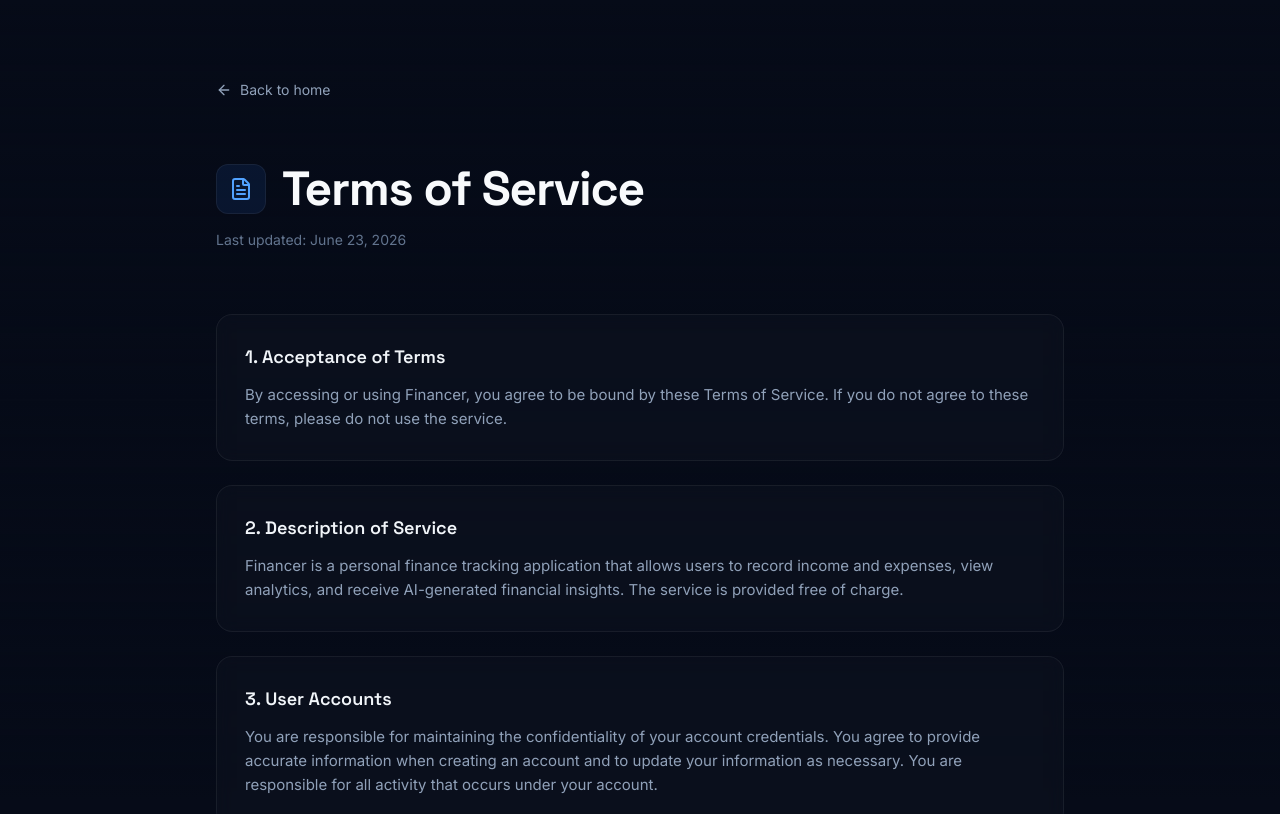
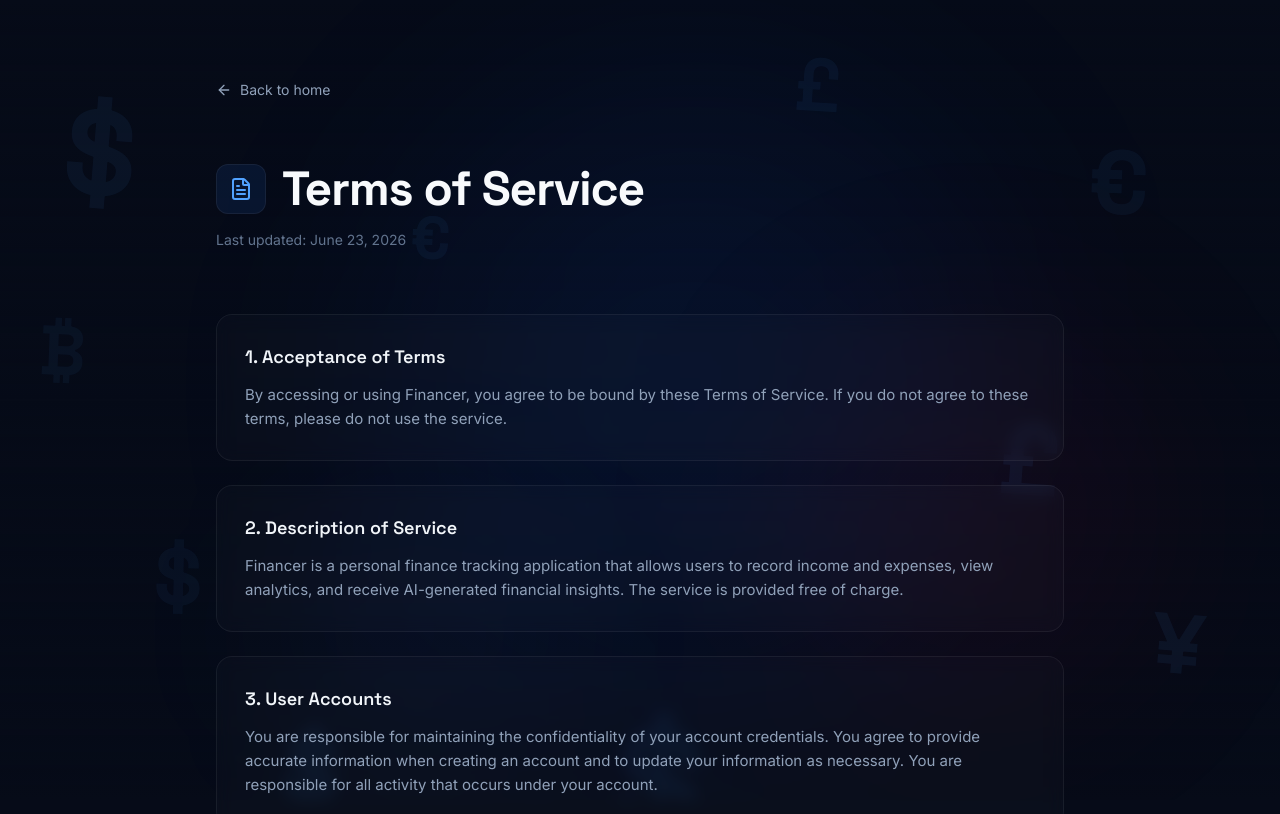
Before and after one commit to Izaan2kz/Finance-Tracker, a Next.js app: page /terms in a window 1280 px wide. Shown: the top 814 px of the page. Built offline with nearby package versions, Linux system fonts and the light colour scheme.

Commit message:
Add animated backgrounds to secondary pages and center hero CTA
Added shared AnimatedBackground component with floating orbs, money
symbols, and grid background. Applied to auth, about, terms, and
privacy pages. Removed 'No credit card required' from homepage hero
and centered the CTA button.

```diff
--- a/app/(auth)/layout.tsx
+++ b/app/(auth)/layout.tsx
@@ -1,3 +1,5 @@
+import AnimatedBackground from "@/components/ui/AnimatedBackground";
+
 export default function AuthLayout({
   children,
 }: {
@@ -5,22 +7,7 @@
 }) {
   return (
     <div className="relative flex min-h-screen bg-[#060B18] overflow-hidden">
-      {/* Background effects */}
-      <div className="absolute inset-0 pointer-events-none">
-        <div className="absolute inset-0 opacity-[0.03]" style={{ backgroundImage: `linear-gradient(rgba(255,255,255,0.1) 1px, transparent 1px), linear-gradient(90deg, rgba(255,255,255,0.1) 1px, transparent 1px)`, backgroundSize: "60px 60px" }} />
-        <div className="absolute inset-0 bg-gradient-to-b from-[#060B18] via-transparent to-[#060B18]" />
-      </div>
-      <div className="absolute top-1/3 left-1/4 w-[600px] h-[600px] rounded-full bg-blue-600/[0.07] blur-[150px] pointer-events-none" />
-      <div className="absolute bottom-1/4 right-1/3 w-[400px] h-[400px] rounded-full bg-red-600/[0.04] blur-[120px] pointer-events-none" />
-      <div className="absolute top-2/3 left-2/3 w-[300px] h-[300px] rounded-full bg-blue-500/[0.03] blur-[100px] pointer-events-none" />
-
-      {/* Floating money symbols */}
-      <div className="absolute inset-0 pointer-events-none overflow-hidden">
-        <span className="absolute text-[200px] font-bold text-blue-400/[0.03] font-[family-name:var(--font-heading)] select-none top-[5%] left-[5%]">$</span>
-        <span className="absolute text-[150px] font-bold text-blue-400/[0.025] font-[family-name:var(--font-heading)] select-none bottom-[10%] right-[8%]">€</span>
-        <span className="absolute text-[120px] font-bold text-blue-400/[0.02] font-[family-name:var(--font-heading)] select-none top-[40%] right-[15%]">£</span>
-        <span className="absolute text-[100px] font-bold text-blue-400/[0.025] font-[family-name:var(--font-heading)] select-none bottom-[20%] left-[10%]">¥</span>
-      </div>
+      <AnimatedBackground />
 
       {/* Left branding panel - desktop only */}
       <div className="hidden lg:flex lg:w-1/2 relative items-center justify-center p-16">
--- a/app/about/page.tsx
+++ b/app/about/page.tsx
@@ -3,15 +3,7 @@
 import Link from "next/link";
 import { motion, useReducedMotion } from "framer-motion";
 import { ArrowLeft, Target, Layers, Server, Heart } from "lucide-react";
-
-function GridBg() {
-  return (
-    <div className="fixed inset-0 pointer-events-none overflow-hidden z-0">
-      <div className="absolute inset-0 opacity-[0.03]" style={{ backgroundImage: `linear-gradient(rgba(255,255,255,0.1) 1px, transparent 1px), linear-gradient(90deg, rgba(255,255,255,0.1) 1px, transparent 1px)`, backgroundSize: "60px 60px" }} />
-      <div className="absolute inset-0 bg-gradient-to-b from-[#060B18] via-transparent to-[#060B18]" />
-    </div>
-  );
-}
+import AnimatedBackground from "@/components/ui/AnimatedBackground";
 
 const sections = [
   { icon: Target, title: "Our Mission", color: "blue", body: "Financer exists to make personal finance management simple, visual, and intelligent. We believe everyone deserves to understand where their money goes — without spreadsheets, manual calculations, or complicated software." },
@@ -32,7 +24,7 @@
 
   return (
     <div className="min-h-screen bg-[#060B18] text-slate-50 overflow-x-hidden">
-      <GridBg />
+      <AnimatedBackground />
 
       <div className="relative z-10 mx-auto max-w-4xl px-6 py-20">
         <motion.div initial={prefersReduced ? {} : { opacity: 0, x: -20 }} animate={{ opacity: 1, x: 0 }} transition={{ duration: 0.4 }}>
--- a/app/page.tsx
+++ b/app/page.tsx
@@ -15,7 +15,6 @@
   Shield,
   Zap,
   Lock,
-  MousePointerClick,
 } from "lucide-react";
 
 gsap.registerPlugin(ScrollTrigger);
@@ -411,11 +410,10 @@
             Stop guessing where your money goes. Track every dollar, spot patterns instantly, and let AI handle the rest.
           </motion.p>
 
-          <motion.div initial={prefersReduced ? { opacity: 1 } : { opacity: 0, y: 20 }} animate={{ opacity: 1, y: 0 }} transition={{ delay: 0.7, duration: 0.6 }} className="mt-10 flex flex-col items-center gap-4 sm:flex-row sm:justify-center">
+          <motion.div initial={prefersReduced ? { opacity: 1 } : { opacity: 0, y: 20 }} animate={{ opacity: 1, y: 0 }} transition={{ delay: 0.7, duration: 0.6 }} className="mt-10 flex justify-center">
             <MagneticButton href="/login?signup=true" className="inline-flex items-center gap-2 rounded-xl bg-blue-600 px-7 py-3.5 text-sm font-semibold text-white shadow-lg shadow-blue-600/20 hover:shadow-blue-600/40 hover:bg-blue-500 transition-all duration-200 cursor-pointer">
               Start for free <ArrowRight className="h-4 w-4" />
             </MagneticButton>
-            <span className="text-xs text-slate-500 flex items-center gap-1.5"><MousePointerClick className="h-3.5 w-3.5" />No credit card required</span>
           </motion.div>
 
         </div>
--- a/app/privacy/page.tsx
+++ b/app/privacy/page.tsx
@@ -3,15 +3,7 @@
 import Link from "next/link";
 import { motion, useReducedMotion } from "framer-motion";
 import { ArrowLeft, ShieldCheck } from "lucide-react";
-
-function GridBg() {
-  return (
-    <div className="fixed inset-0 pointer-events-none overflow-hidden z-0">
-      <div className="absolute inset-0 opacity-[0.03]" style={{ backgroundImage: `linear-gradient(rgba(255,255,255,0.1) 1px, transparent 1px), linear-gradient(90deg, rgba(255,255,255,0.1) 1px, transparent 1px)`, backgroundSize: "60px 60px" }} />
-      <div className="absolute inset-0 bg-gradient-to-b from-[#060B18] via-transparent to-[#060B18]" />
-    </div>
-  );
-}
+import AnimatedBackground from "@/components/ui/AnimatedBackground";
 
 const sections = [
   { title: "1. Information We Collect", body: "We collect information you provide directly: your email address and password when creating an account, and the financial transaction data you enter into the application (amounts, categories, descriptions, dates)." },
@@ -30,7 +22,7 @@
 
   return (
     <div className="min-h-screen bg-[#060B18] text-slate-50 overflow-x-hidden">
-      <GridBg />
+      <AnimatedBackground />
 
       <div className="relative z-10 mx-auto max-w-4xl px-6 py-20">
         <motion.div initial={prefersReduced ? {} : { opacity: 0, x: -20 }} animate={{ opacity: 1, x: 0 }} transition={{ duration: 0.4 }}>
--- a/app/terms/page.tsx
+++ b/app/terms/page.tsx
@@ -3,15 +3,7 @@
 import Link from "next/link";
 import { motion, useReducedMotion } from "framer-motion";
 import { ArrowLeft, FileText } from "lucide-react";
-
-function GridBg() {
-  return (
-    <div className="fixed inset-0 pointer-events-none overflow-hidden z-0">
-      <div className="absolute inset-0 opacity-[0.03]" style={{ backgroundImage: `linear-gradient(rgba(255,255,255,0.1) 1px, transparent 1px), linear-gradient(90deg, rgba(255,255,255,0.1) 1px, transparent 1px)`, backgroundSize: "60px 60px" }} />
-      <div className="absolute inset-0 bg-gradient-to-b from-[#060B18] via-transparent to-[#060B18]" />
-    </div>
-  );
-}
+import AnimatedBackground from "@/components/ui/AnimatedBackground";
 
 const sections = [
   { title: "1. Acceptance of Terms", body: "By accessing or using Financer, you agree to be bound by these Terms of Service. If you do not agree to these terms, please do not use the service." },
@@ -29,7 +21,7 @@
 
   return (
     <div className="min-h-screen bg-[#060B18] text-slate-50 overflow-x-hidden">
-      <GridBg />
+      <AnimatedBackground />
 
       <div className="relative z-10 mx-auto max-w-4xl px-6 py-20">
         <motion.div initial={prefersReduced ? {} : { opacity: 0, x: -20 }} animate={{ opacity: 1, x: 0 }} transition={{ duration: 0.4 }}>
--- /dev/null
+++ b/components/ui/AnimatedBackground.tsx
@@ -0,0 +1,73 @@
+"use client";
+
+import { motion, useReducedMotion } from "framer-motion";
+
+function FloatingOrbs() {
+  const prefersReduced = useReducedMotion();
+  const orbs = [
+    { cls: "w-[600px] h-[600px] bg-blue-600/[0.08]", blur: "blur-[120px]", pos: { top: "10%", left: "30%" }, anim: { x: ["-10%", "10%", "-10%"], y: ["-5%", "5%", "-5%"] }, dur: 20 },
+    { cls: "w-[400px] h-[400px] bg-red-600/[0.05]", blur: "blur-[100px]", pos: { top: "40%", left: "60%" }, anim: { x: ["10%", "-10%", "10%"], y: ["5%", "-10%", "5%"] }, dur: 25 },
+    { cls: "w-[300px] h-[300px] bg-blue-500/[0.04]", blur: "blur-[80px]", pos: { top: "60%", left: "20%" }, anim: { x: ["-15%", "15%", "-15%"], y: ["10%", "-5%", "10%"] }, dur: 18 },
+  ];
+
+  return (
+    <div className="fixed inset-0 overflow-hidden pointer-events-none z-0">
+      {orbs.map((o, i) => prefersReduced ? (
+        <div key={i} className={`absolute rounded-full ${o.cls} ${o.blur}`} style={o.pos} />
+      ) : (
+        <motion.div key={i} className={`absolute rounded-full ${o.cls} ${o.blur}`} animate={o.anim} transition={{ duration: o.dur, repeat: Infinity, ease: "linear" }} style={o.pos} />
+      ))}
+    </div>
+  );
+}
+
+function MoneySymbols() {
+  const prefersReduced = useReducedMotion();
+  const symbols = [
+    { char: "$", x: "5%", y: "10%", size: "text-[120px]", dur: 22, delay: 0 },
+    { char: "€", x: "85%", y: "15%", size: "text-[90px]", dur: 26, delay: 2 },
+    { char: "£", x: "78%", y: "50%", size: "text-[100px]", dur: 20, delay: 1 },
+    { char: "$", x: "12%", y: "65%", size: "text-[80px]", dur: 24, delay: 3 },
+    { char: "¥", x: "90%", y: "75%", size: "text-[85px]", dur: 18, delay: 0.5 },
+    { char: "₿", x: "3%", y: "38%", size: "text-[70px]", dur: 28, delay: 1.5 },
+    { char: "$", x: "48%", y: "85%", size: "text-[150px]", dur: 30, delay: 0 },
+    { char: "€", x: "32%", y: "25%", size: "text-[60px]", dur: 21, delay: 2.5 },
+    { char: "£", x: "62%", y: "5%", size: "text-[75px]", dur: 23, delay: 1 },
+    { char: "$", x: "22%", y: "90%", size: "text-[95px]", dur: 19, delay: 0 },
+  ];
+
+  return (
+    <div className="fixed inset-0 pointer-events-none z-0 overflow-hidden">
+      {symbols.map((s, i) => prefersReduced ? (
+        <span key={i} className={`absolute ${s.size} font-bold text-blue-400/25 select-none font-[family-name:var(--font-heading)]`} style={{ left: s.x, top: s.y }}>{s.char}</span>
+      ) : (
+        <motion.span
+          key={i}
+          className={`absolute ${s.size} font-bold text-blue-400/25 select-none font-[family-name:var(--font-heading)]`}
+          style={{ left: s.x, top: s.y }}
+          animate={{ y: [0, -30, 0], rotate: [0, 5, -5, 0], opacity: [0.2, 0.3, 0.2] }}
+          transition={{ duration: s.dur, repeat: Infinity, ease: "easeInOut", delay: s.delay }}
+        >{s.char}</motion.span>
+      ))}
+    </div>
+  );
+}
+
+function GridBg() {
+  return (
+    <div className="fixed inset-0 pointer-events-none overflow-hidden z-0">
+      <div className="absolute inset-0 opacity-[0.03]" style={{ backgroundImage: `linear-gradient(rgba(255,255,255,0.1) 1px, transparent 1px), linear-gradient(90deg, rgba(255,255,255,0.1) 1px, transparent 1px)`, backgroundSize: "60px 60px" }} />
+      <div className="absolute inset-0 bg-gradient-to-b from-[#060B18] via-transparent to-[#060B18]" />
+    </div>
+  );
+}
+
+export default function AnimatedBackground() {
+  return (
+    <>
+      <GridBg />
+      <FloatingOrbs />
+      <MoneySymbols />
+    </>
+  );
+}
```
